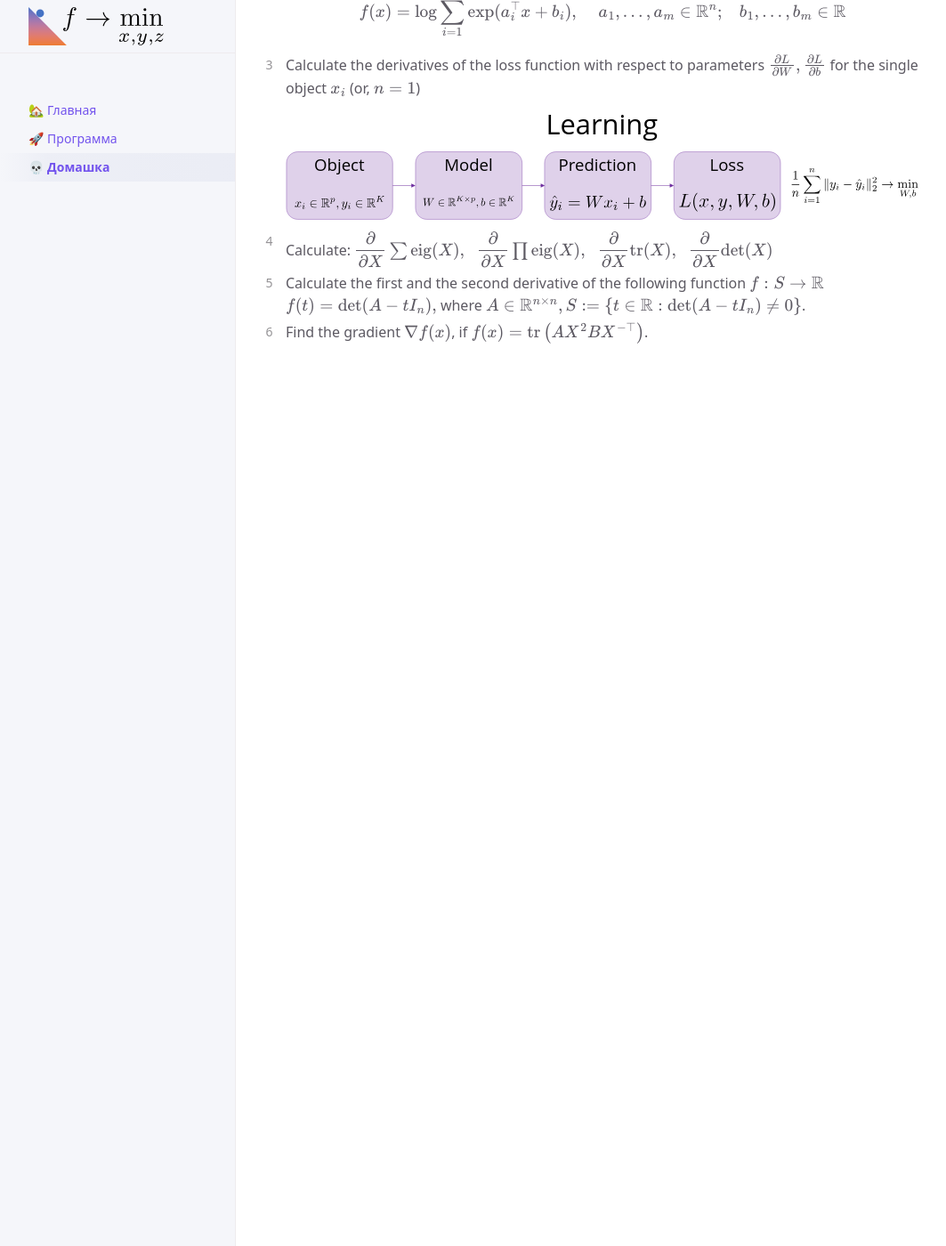
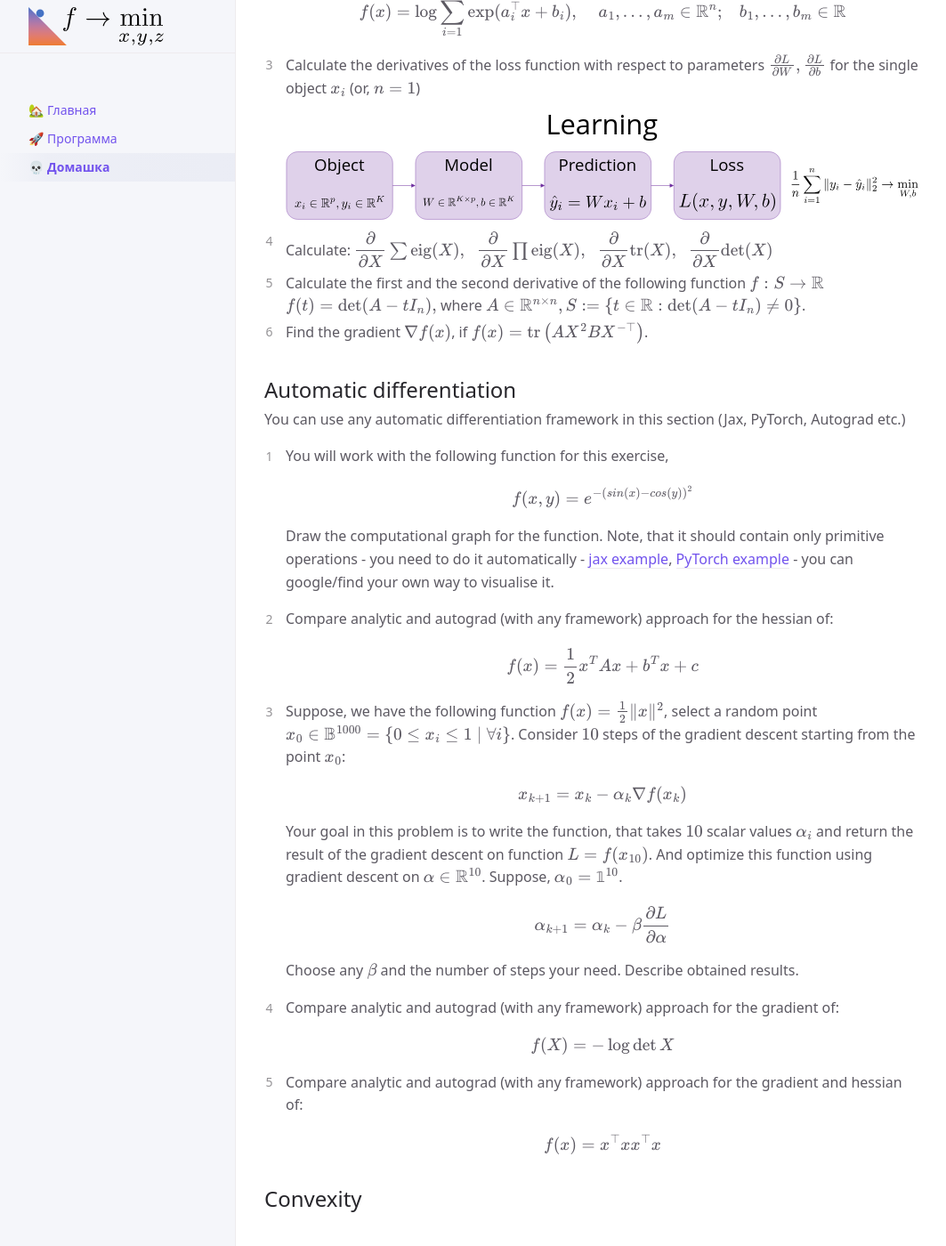
Before and after one commit to MerkulovDaniil/mipt22, a Jekyll site: the page built from homework.md, in a window 1280 px wide and 1400 px high, scrolled down 252 px. Shown: the whole window at 89% size, without its empty margins (107-1170 px from the left). Built offline with Jekyll 4.4.1, drawn with Linux system fonts in a browser that asks for light colours; our own code applies the rules of GitHub Pages for plain Markdown files; formulas are drawn with MathJax 3; a script that is not in the unit is left out; before the commit the page ends 900 px from its top, so only the background shows below that.

Commit message:
Update homework.md

```diff
--- a/homework.md
+++ b/homework.md
@@ -20,3 +20,48 @@ nav_order: 3
 	$$
 	where $$A \in \mathbb{R}^{n \times n}, S := \{t \in \mathbb{R} : \text{det}(A − tI_n) \neq 0\}	$$.
 1. Find the gradient $$\nabla f(x)$$, if $$f(x) = \text{tr}\left( AX^2BX^{-\top} \right)$$.
+
+## Automatic differentiation
+You can use any automatic differentiation framework in this section (Jax, PyTorch, Autograd etc.)
+
+1. You will work with the following function for this exercise,
+
+	$$
+	f(x,y)=e^{−\left(sin(x)−cos(y)\right)^2}
+	$$
+
+	Draw the computational graph for the function. Note, that it should contain only primitive operations - you need to do it automatically -  [jax example](https://bnikolic.co.uk/blog/python/jax/2022/02/22/jax-outputgraph-rev.html), [PyTorch example](https://github.com/waleedka/hiddenlayer) - you can google/find your own way to visualise it.
+
+1. Compare analytic and autograd (with any framework) approach for the hessian of:
+
+	$$
+	f(x) = \dfrac{1}{2}x^TAx + b^Tx + c
+	$$
+
+1. Suppose, we have the following function $$f(x) = \frac{1}{2}\|x\|^2$$, select a random point $$x_0 \in \mathbb{B}^{1000} = \{0 \leq x_i \leq 1 \mid \forall i\}$$. Consider $$10$$ steps of the gradient descent starting from the point $$x_0$$:
+
+	$$
+	x_{k+1} = x_k - \alpha_k \nabla f(x_k)
+	$$
+
+	Your goal in this problem is to write the function, that takes $$10$$ scalar values $$\alpha_i$$ and return the result of the gradient descent on function $$L = f(x_{10})$$. And optimize this function using gradient descent on $$\alpha \in \mathbb{R}^{10}$$. Suppose, $$\alpha_0 = \mathbb{1}^{10}$$.
+
+	$$
+	\alpha_{k+1} = \alpha_k - \beta \frac{\partial L}{\partial \alpha}
+	$$
+
+	Choose any $$\beta$$ and the number of steps your need. Describe obtained results.
+
+1. Compare analytic and autograd (with any framework) approach for the gradient of:
+
+	$$
+	f(X) = - \log \det X
+	$$
+
+1. Compare analytic and autograd (with any framework) approach for the gradient and hessian of:
+
+	$$
+	f(x) = x^\top x x^\top x
+	$$
+
+## Convexity
```
